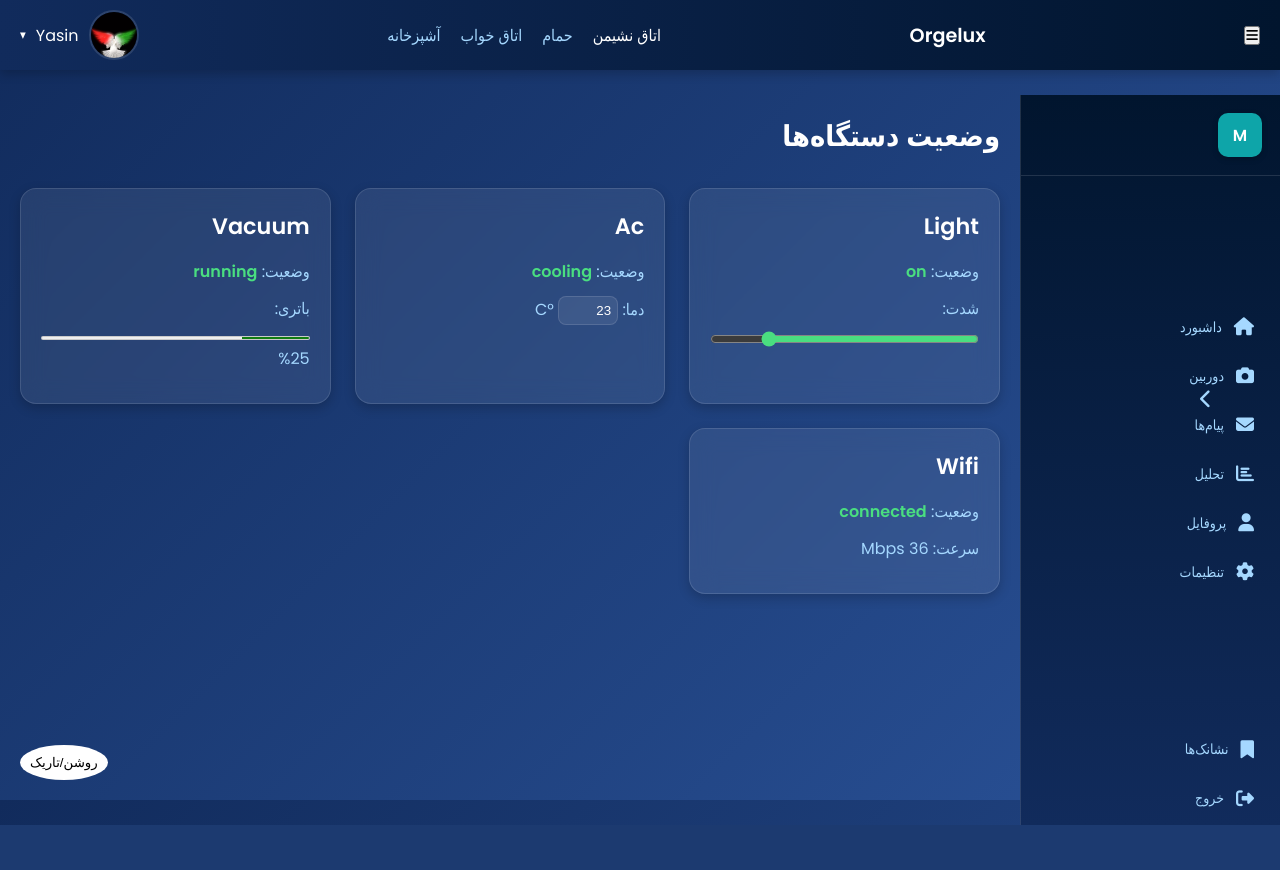
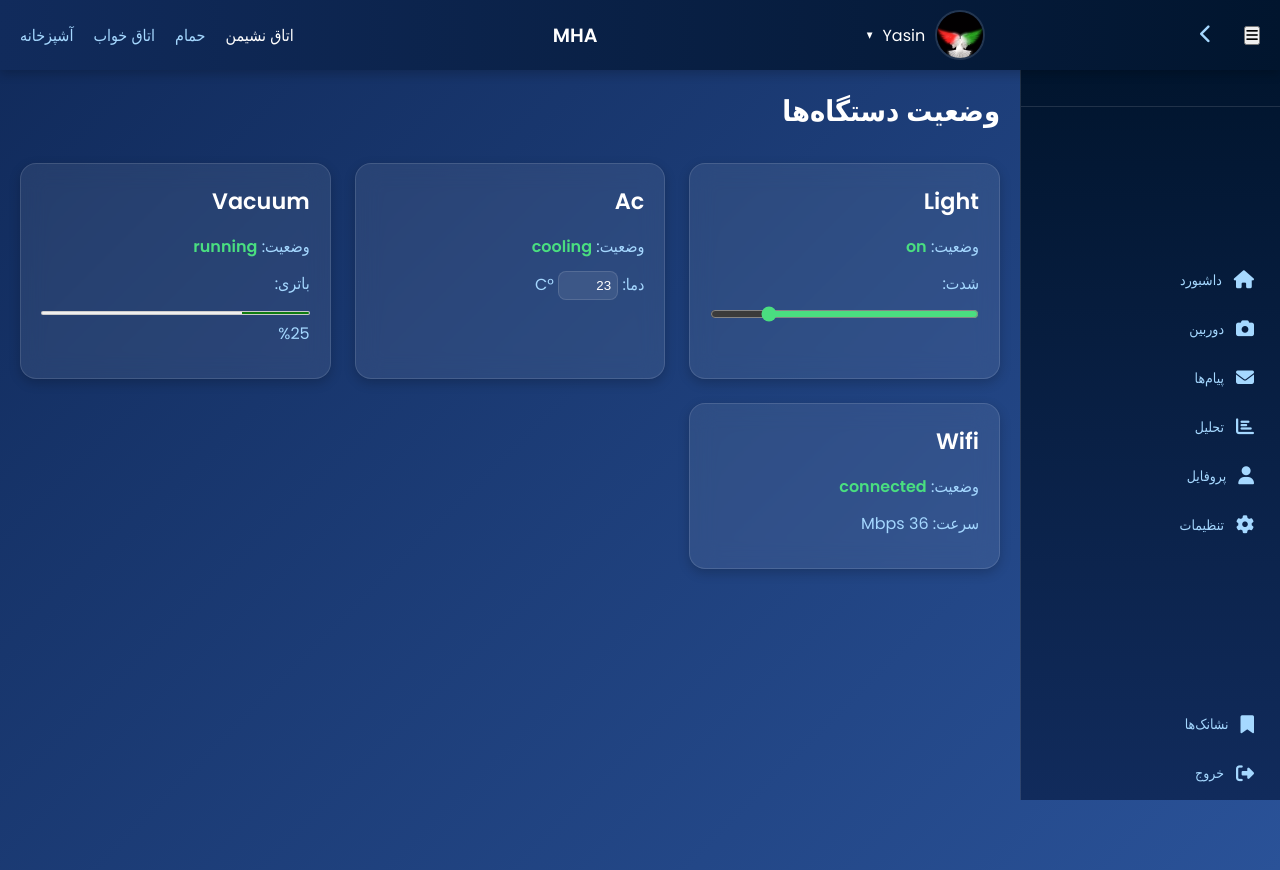
Before and after one commit to Ya3in13/Smart-home, a Flask app: page /home in a window 1280 px wide. Before the commit the page ends 825 px from the top, so only its background shows below. Run offline with Flask 3, Linux system fonts and the light colour scheme.

Commit message:
Update home.html

```diff
--- a/web Server/templates/home.html
+++ b/web Server/templates/home.html
@@ -3,24 +3,26 @@
 <head>
   <meta charset="utf-8" />
   <meta name="viewport" content="width=device-width, initial-scale=1" />
-  <title>MHA Project - داشبورد خانه هوشمند</title>
-
+  <title>MHA Project</title>
+  <meta http-equiv="refresh" content="5">
   <!-- CSS -->
   <link rel="stylesheet" href="{{ url_for('static', filename='style.css') }}">
   <link rel="stylesheet" href="https://cdnjs.cloudflare.com/ajax/libs/font-awesome/6.5.0/css/all.min.css">
   <link href="https://fonts.googleapis.com/css2?family=Poppins:wght@400;500;600&display=swap" rel="stylesheet">
 </head>
 <body>
-<button class="mobile-menu-btn" id="mobileMenuBtn">
-  <i class="fas fa-bars"></i>
-</button>
-<button onclick="toggleTheme()" style="position:fixed;bottom:20px;left:20px;z-index:1000;background:#fff;color:#000;padding:10px;border-radius:50%;border:none;">
-  روشن/تاریک
-</button>
+
 <header class="navbar">
+  <button class="toggle-btn" id="toggleBtn"><i class="fas fa-chevron-left"></i></button>
+  <div class="user-profile">
+    <img src="{{ url_for('static', filename='img/avatar.jpg') }}" width="50" alt="User" class="avatar">
+    <span>{{ username }}</span>
+    <span class="arrow">▾</span>
+  </div>
+
   <div class="logo">
     <div class="icon"></div>
-    <span>Orgelux</span>
+    <span>MHA</span>
   </div>
   <nav class="nav-links">
     <a href="#" class="active">اتاق نشیمن</a>
@@ -28,21 +30,16 @@
     <a href="#">اتاق خواب</a>
     <a href="#">آشپزخانه</a>
   </nav>
-  <div class="user-profile">
-    <img src="{{ url_for('static', filename='img/avatar.jpg') }}" width="50" alt="User" class="avatar">
-    <span>{{ username }}</span>
-    <span class="arrow">▾</span>
-  </div>
+
 </header>
 
 <div class="wrap">
   <!-- سایدبار -->
   <aside class="sidebar" id="sidebar">
     <div class="topbar">
-      <div class="brand">M</div>
-      <button class="toggle-btn" id="toggleBtn"><i class="fas fa-chevron-left"></i></button>
+
+
     </div>
-
     <nav class="nav">
       <ul>
         <li data-label="داشبورد"><a href="/home"><i class="fas fa-home"></i><span class="label">داشبورد</span></a></li>
```
